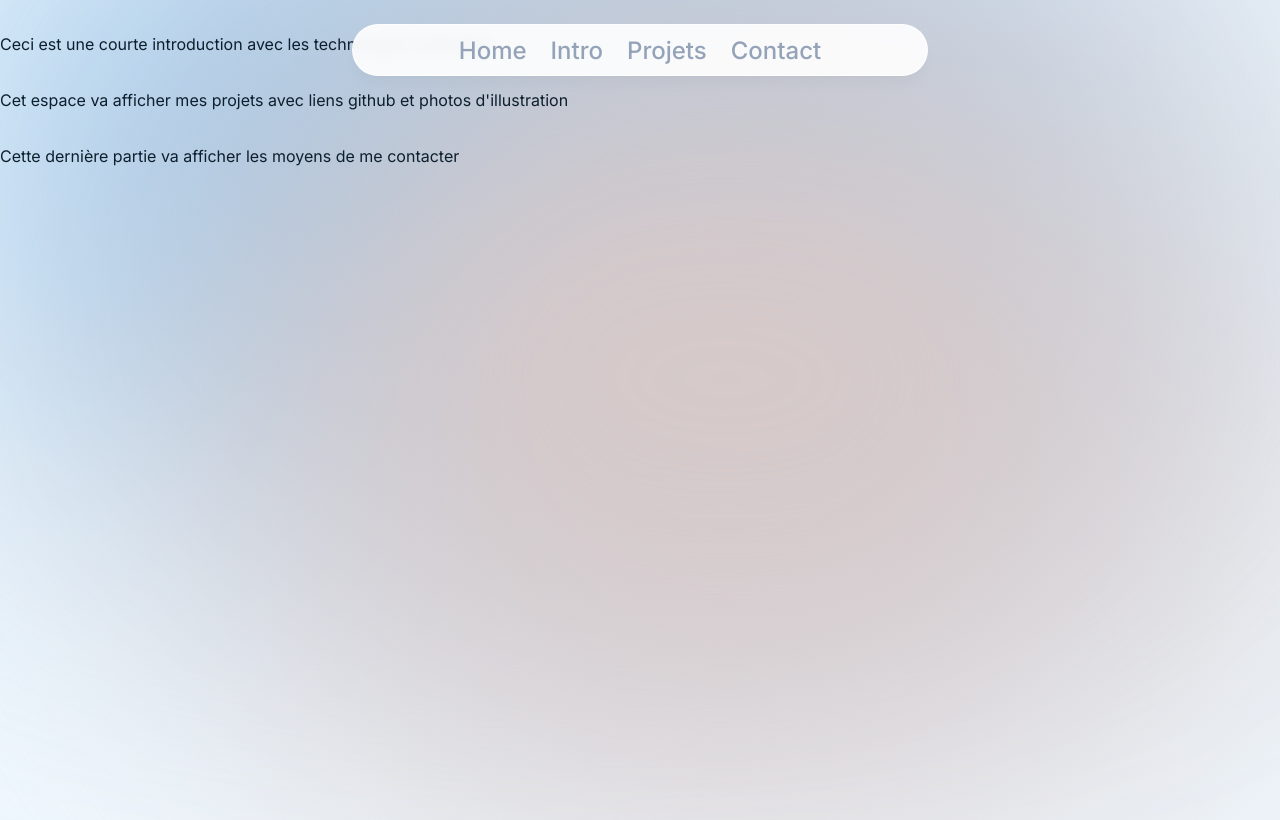
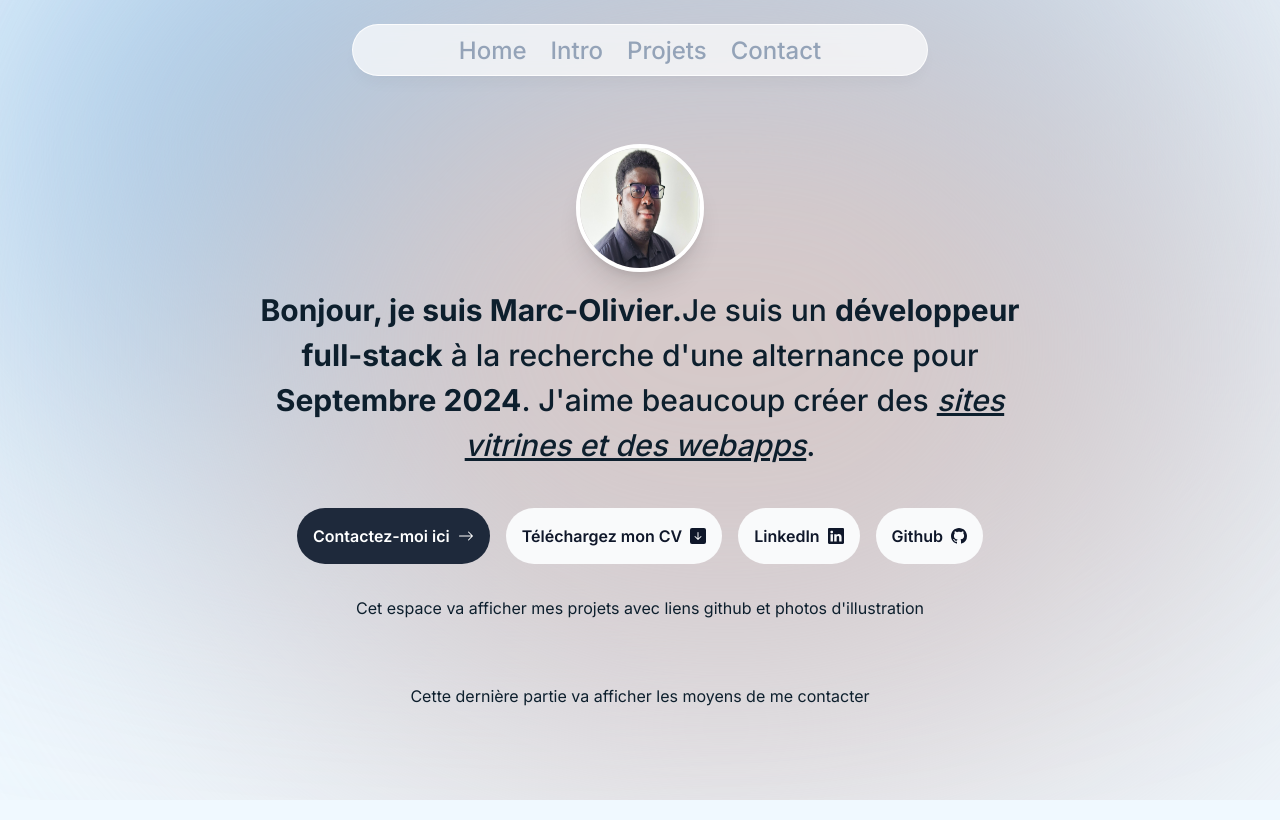
Before and after one commit to MarcOlivier91/portfolio_2.0, a Next.js app: page / in a window 1280 px wide. Built offline with nearby package versions, Linux system fonts and the light colour scheme.

Commit message:
introduction part

```diff
--- a/app/layout.tsx
+++ b/app/layout.tsx
@@ -17,7 +17,7 @@ export default function RootLayout({
 }>) {
   return (
     <html lang="en">
-      <body className={`${inter.className} bg-sky-50 text-[#0D1F2D] relative`}>
+      <body className={`${inter.className} bg-sky-50 text-[#0D1F2D] relative pt-24 sm:pt-32`}>
         <div className="bg-[#77B6EA] absolute top-[-6rem] right-[11rem] h-[31.24rem] w-[31.24rem] rounded-full blur-[10rem] -z-10 sm:w-[68.75rem]"></div>
         <div className="bg-[#D6C9C9] absolute top-[-6rem] left-[11rem] h-[55.24rem] w-[55.24rem] rounded-full blur-[10rem] -z-10 sm:w-[68.75rem]"></div>
         <Header />
--- a/app/page.tsx
+++ b/app/page.tsx
@@ -1,8 +1,10 @@
+import Intro from '@/components/intro'
+
 export default function Home() {
   return (
-    <main className="">
-      <h1 className="my-8">Ceci est une courte introduction avec les technologies maitrisées</h1>
-      <h1 className="my-8">Cet espace va afficher mes projets avec liens github et photos d&apos;illustration</h1>
+    <main className="flex flex-col px-4 py-4 items-center justify-center">
+      <Intro />
+      <h1 className="my-8">Cet espace va afficher mes projets avec liens github et photos d'illustration</h1>
       <h1 className="my-8">Cette dernière partie va afficher les moyens de me contacter</h1>
       <footer></footer>
     </main>
--- a/components/header.tsx
+++ b/components/header.tsx
@@ -1,4 +1,5 @@
 'use client';
+
 import React from 'react'
 import { motion } from "framer-motion"
 import { links } from "@/lib/data"
@@ -8,9 +9,11 @@ export default function header() {
   return (
     <header className="z-[999] relative">
         <motion.div
-            className="fixed top-0 left-1/2 -translate-x-1/2 h-[4.5rem] w-full rounded-none border border-white border-opacity-80 bg-white bg-opacity-90 shadow-lg shadow-black/[0.03] backdrop-blur-[0.5rem] sm:top-6 sm:h-[3.25rem] sm:w-[36rem] sm:rounded-full"
+            className="fixed top-0 left-1/2 -translate-x-1/2 h-[4.5rem] w-full rounded-none border border-white border-opacity-80 bg-white bg-opacity-70 shadow-lg shadow-black/[0.03] backdrop-blur-[0.5rem] sm:top-6 sm:h-[3.25rem] sm:w-[36rem] sm:rounded-full"
             initial={{ y: -100, x: "-50%", opacity: 0 }}
             animate={{ y: 0, x:"-50%", opacity: 1 }}
+            transition={{ delay: 0.1 }}
+
         >
         </motion.div>
 
@@ -21,7 +24,9 @@ export default function header() {
                         key={link.route}
                         className=" h-3/4 flex items-center justify-center"
                         initial={{ y: -100,  opacity: 0 }}
-                        animate={{ y: 0, opacity: 1 }}>
+                        animate={{ y: 0, opacity: 1 }}
+                        transition={{ delay: 0.1 }}
+                        >
                             <Link href={link.route} className='flex w-full items-center justify-center px-2 py-2 text-slate-400 text-2xl hover:text-blue-950 duration-300 transition'>
                             {link.name}
                             </Link>
--- /dev/null
+++ b/components/intro.tsx
@@ -0,0 +1,88 @@
+'use client';
+
+import React from 'react'
+import Link from "next/link"
+import Image from 'next/image'
+import { BsArrowRight, BsArrowDownSquareFill, BsLinkedin, BsGithub   } from "react-icons/bs"
+import photo from '@/public/photo.jpg'
+import { motion } from "framer-motion"
+
+const container = {
+    hidden: { opacity: 1, scale: 0 },
+    visible: {
+      opacity: 1,
+      scale: 1,
+      transition: {
+        delayChildren: 0.3,
+        staggerChildren: 0.2
+      }
+    }
+  };
+
+  const item = {
+    hidden: { y: 20, opacity: 0 },
+    visible: {
+      y: 0,
+      opacity: 1
+    }
+  };
+
+function intro() {
+  return (
+    <section className="mb-28 max-w-[50rem] text-center sm:mb-0">
+        <div className="flex items-center justify-center">
+            <motion.div
+                initial={{ opacity: 0, scale: 0 }}
+                animate={{ opacity: 1, scale: 1}}
+                transition={{ type: "spring", delay: 0.1 }}
+            >
+                <Image
+                src={ photo }
+                alt="Portrait de Marc-Olivier"
+                quality="95"
+                priority={true}
+                className="h-32 w-32 rounded-full border-[0.25rem] border-white shadow-xl"
+                />
+            </motion.div>
+        </div>
+        <motion.p
+            className="mb-10 mt-4 px-4 text-2xl font-medium !leading-[1.5] sm:text-3xl"
+            initial={{ y: 100,  opacity: 0 }}
+            animate={{ y: 0, opacity: 1 }}
+            transition={{ ease: "easeOut", duration: 0.9 }}
+            >
+            <span className="font-bold">
+                Bonjour, je suis Marc-Olivier.</span>
+                Je suis un <span className="font-bold">développeur full-stack</span> à la recherche d'une alternance pour <span className="font-bold">Septembre 2024</span>.
+                J'aime beaucoup créer des <span className='underline italic'>sites vitrines et des webapps
+            </span>.
+        </motion.p>
+        <motion.div
+            className='flex flex-col sm:flex-row items-center justify-center gap-4 px-4 font-semibold'
+            variants={container}
+            initial={{ y: 100,  opacity: 0 }}
+            animate={{ y: 0, opacity: 1 }}
+            transition={{ ease: "easeOut", delay: 0.3, duration:0.9 }}
+            >
+                <Link href="#contact" className="group bg-slate-800 text-white px-4 py-4 flex items-center gap-2 rounded-full outline-none focus:sclae-110 active:scale-105 hover:scale-110 hover:bg-slate-900 duration-200">
+                    Contactez-moi ici
+                    <BsArrowRight className="group-hover:translate-x-1 transition"/>
+                </Link>
+                <a className="group bg-gray-50 text-slate-900 px-4 py-4 flex items-center gap-2 rounded-full cursor-pointer focus:sclae-110 active:scale-105 hover:scale-110 hover:bg-gray-100 duration-200">
+                    Téléchargez mon CV
+                    <BsArrowDownSquareFill className="group-hover:translate-y-1 transition"/>
+                </a>
+                <Link href="https://www.linkedin.com/in/marcolivier-sossou/" className="group bg-gray-50 text-slate-900 px-4 py-4 flex items-center gap-2 rounded-full focus:sclae-110 active:scale-105 hover:scale-110 hover:bg-gray-100 duration-200">
+                    LinkedIn
+                    <BsLinkedin className="group-hover:scale-120 transition"/>
+                </Link>
+                <Link href="https://github.com/MarcOlivier91" className="group bg-gray-50 text-slate-900 px-4 py-4 flex items-center gap-2 rounded-full focus:sclae-110 active:scale-105 hover:scale-110 hover:bg-gray-100 duration-200">
+                    Github
+                    <BsGithub className="group-hover:scale-120 transition"/>
+                </Link>
+        </motion.div>
+    </section>
+  )
+}
+
+export default intro
--- a/lib/data.ts
+++ b/lib/data.ts
@@ -16,8 +16,6 @@ export const links = [
         route: "#contact"
     },
 ] as const;
-
-export const intro = "Ceci est une introduction me décrivant et présentant mon parcours.." as const;
 
 export const projectsData = [
     {
```
Also changed, not shown: .eslintrc.json, public/photo.jpg (added).
